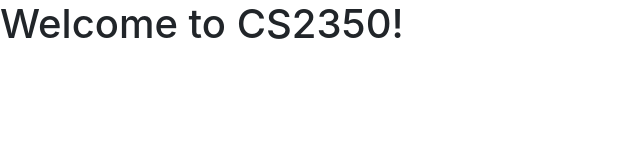
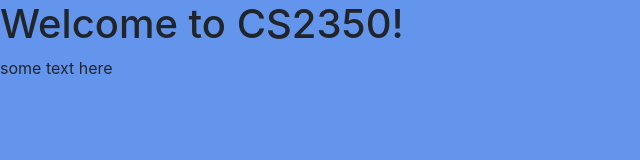
Before and after one commit to AmandaHansen5/cs2350-practice-07, a plain HTML site: page src/index.html in a window 1280 px wide. Shown: the whole page, without its empty margins (0-640 px from the left). Drawn offline with nearby package versions, Linux system fonts and the light colour scheme.

Commit message:
final submission

```diff
--- a/src/index.html
+++ b/src/index.html
@@ -12,6 +12,8 @@
 <body>
   <h1>Welcome to CS2350!</h1>
   <script src="/javascripts/main.js"></script>
+
+  <p>some text here</p>
 </body>
 
 </html>
--- a/src/stylesheets/main.css
+++ b/src/stylesheets/main.css
@@ -1,2 +1,5 @@
 /* TODO */
 @import "~bootstrap/dist/css/bootstrap.min.css";
+body {
+    background-color: cornflowerblue;
+}
```
